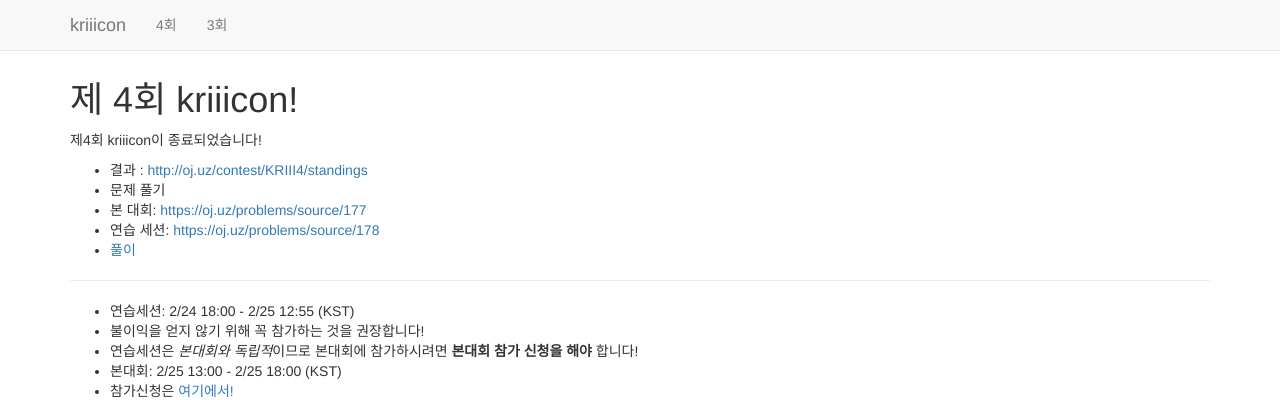
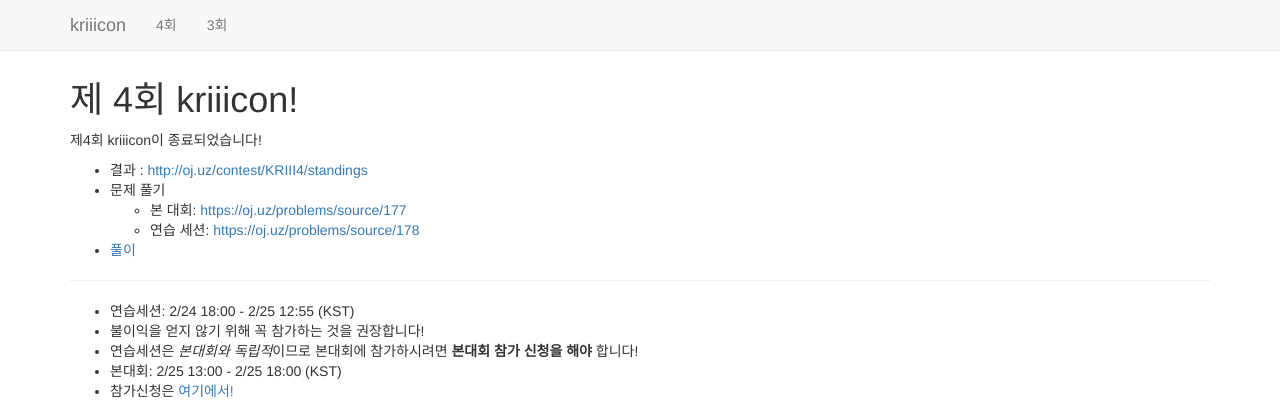
Before and after one commit to ojuz/kriiicon, a Jekyll site: the page built from 4.md, in a window 1280 px wide. Shown: the top 400 px of the page. Built offline with Jekyll 4.4.1, drawn with Linux system fonts in a browser that asks for light colours; nearby versions of some CDN libraries; some web fonts are replaced; our own code applies the rules of GitHub Pages for plain Markdown files.

Commit message:
update info

```diff
--- a/4.md
+++ b/4.md
@@ -8,8 +8,8 @@
 
 * 결과 : [http://oj.uz/contest/KRIII4/standings](http://oj.uz/contest/KRIII4/standings)
 * 문제 풀기
- - 본 대회: [https://oj.uz/problems/source/177](https://oj.uz/problems/source/177)
- - 연습 세션: [https://oj.uz/problems/source/178](https://oj.uz/problems/source/178)
+  * 본 대회: [https://oj.uz/problems/source/177](https://oj.uz/problems/source/177)
+  * 연습 세션: [https://oj.uz/problems/source/178](https://oj.uz/problems/source/178)
 * [풀이](http://attach.oj.uz/contest/kriii4/editorial.pdf)
 
 <hr>
--- a/_layouts/default.html
+++ b/_layouts/default.html
@@ -45,8 +45,8 @@
         <div id="navbar" class="collapse navbar-collapse">
           <ul class="nav navbar-nav">
 
-            <li{% if page.url == "4" %} class="active"{% endif %}><a href="/4">4회</a></li>
-            <li{% if page.url == "4" %} class="active"{% endif %}><a href="/3">3회</a></li>
+            <li{% if page.url == "/4" %} class="active"{% endif %}><a href="/4">4회</a></li>
+            <li{% if page.url == "/3" %} class="active"{% endif %}><a href="/3">3회</a></li>
           </ul>
         </div><!--/.nav-collapse -->
       </div>
```
Also changed, not shown: 3.md (+2 -2 lines).
